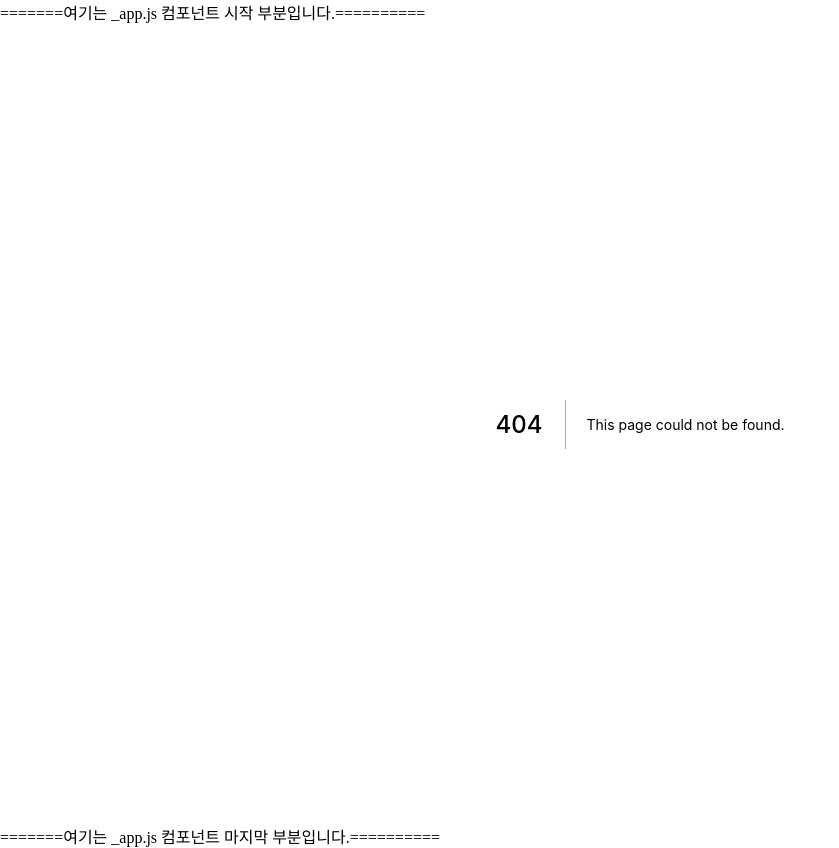
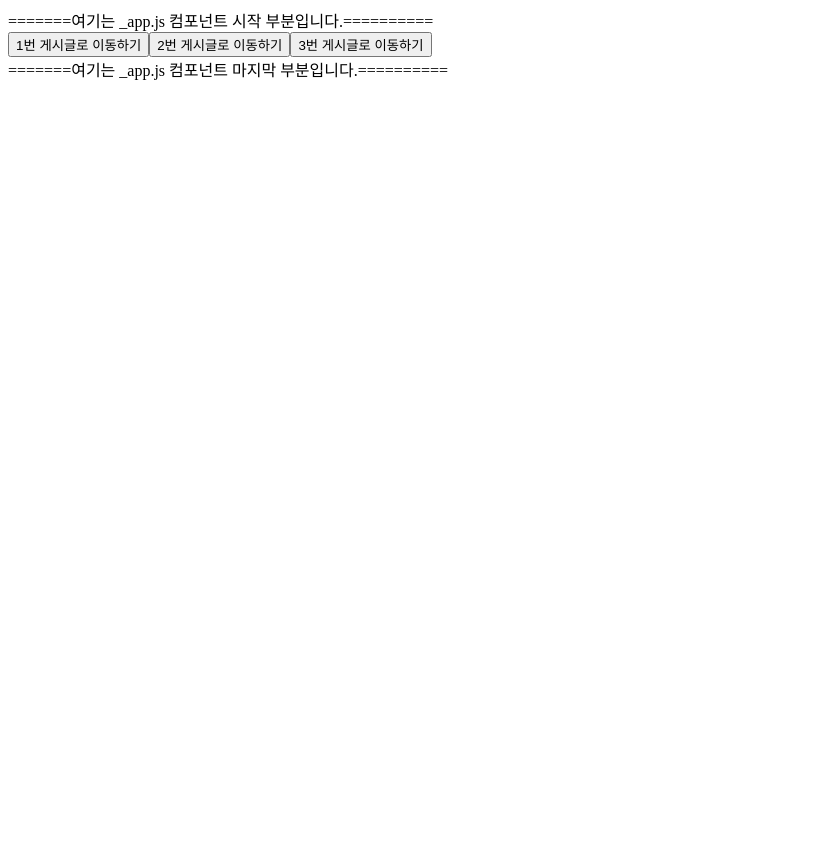
Before and after one commit to kim-jingyu/frontend, a Next.js app: page /section5/05-02-static-routing-board in a window 1280 px wide. Before the commit this address had no page. Shown: the whole page, without its empty margins (0-839 px from the left). After the commit the page ends 800 px from the top, so only its background shows below. Built offline with nearby package versions, Linux system fonts and the light colour scheme.

Commit message:
feat(class): 게시글 상세페이지 이동 - routing

```diff
--- a/pages/section5/05-01-static-routing/index.js
+++ b/pages/section5/05-01-static-routing/index.js
@@ -4,7 +4,7 @@ export default function StaticRoutingPage(){
     const router = useRouter()
 
     const onClickMove = () => {
-        router.push("/section5/05-02-static-routing-moved")
+        router.push("/section5/05-01-static-routing-moved")
     }
 
     return <button onClick={onClickMove}>페이지 이동하기</button>
--- /dev/null
+++ b/pages/section5/05-02-static-routing-board-moved/1/index.js
@@ -0,0 +1,4 @@
+export default function StaticRoutingMovedPage() {
+
+    return <div>1번 게시글 이동이 완료되었습니다.</div>
+}
--- /dev/null
+++ b/pages/section5/05-02-static-routing-board-moved/2/index.js
@@ -0,0 +1,4 @@
+export default function StaticRoutingMovedPage() {
+
+    return <div>2번 게시글 이동이 완료되었습니다.</div>
+}
--- /dev/null
+++ b/pages/section5/05-02-static-routing-board-moved/3/index.js
@@ -0,0 +1,4 @@
+export default function StaticRoutingMovedPage() {
+
+    return <div>3번 게시글 이동이 완료되었습니다.</div>
+}
--- /dev/null
+++ b/pages/section5/05-02-static-routing-board/index.js
@@ -0,0 +1,25 @@
+import { useRouter } from "next/router"
+
+export default function StaticRoutingPage(){
+    const router = useRouter()
+
+    const onClickMove1 = () => {
+        router.push("/section5/05-02-static-routing-board-moved/1")
+    }
+
+    const onClickMove2 = () => {
+        router.push("/section5/05-02-static-routing-board-moved/2")
+    }
+
+    const onClickMove3 = () => {
+        router.push("/section5/05-02-static-routing-board-moved/3")
+    }
+
+    return(
+        <div>
+            <button onClick={onClickMove1}>1번 게시글로 이동하기</button>
+            <button onClick={onClickMove2}>2번 게시글로 이동하기</button>
+            <button onClick={onClickMove3}>3번 게시글로 이동하기</button>
+        </div>
+    )
+}
```
Also changed, not shown: pages/section5/05-01-static-routing-moved/index.js (renamed from pages/section5/05-02-static-routing-moved/index.js).
